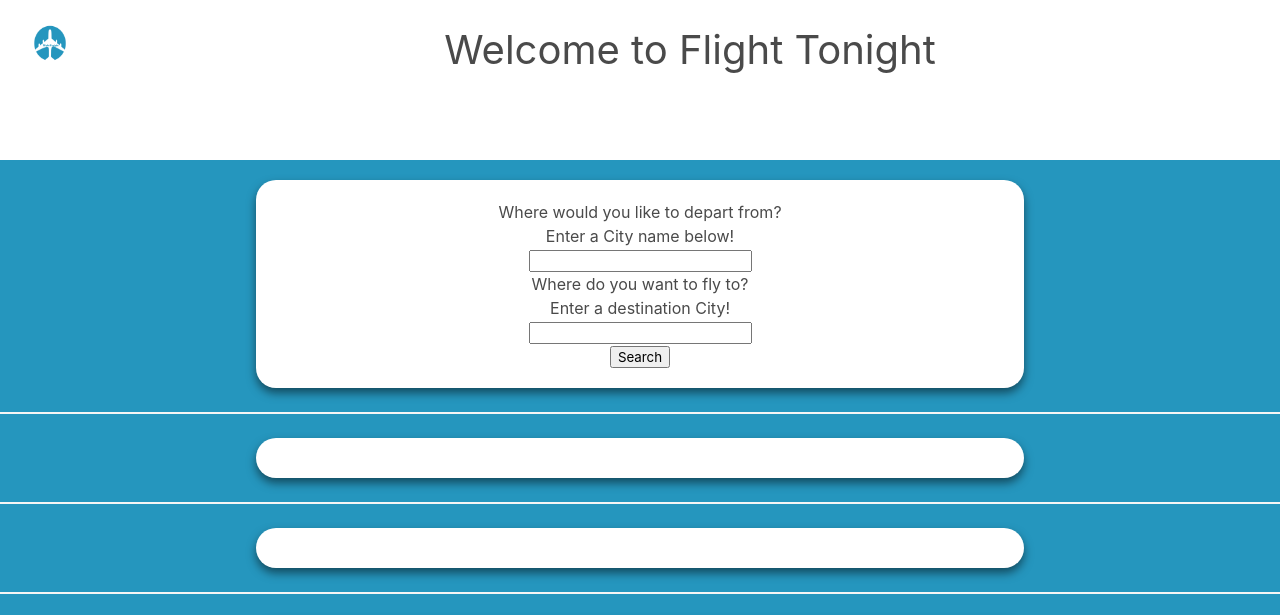
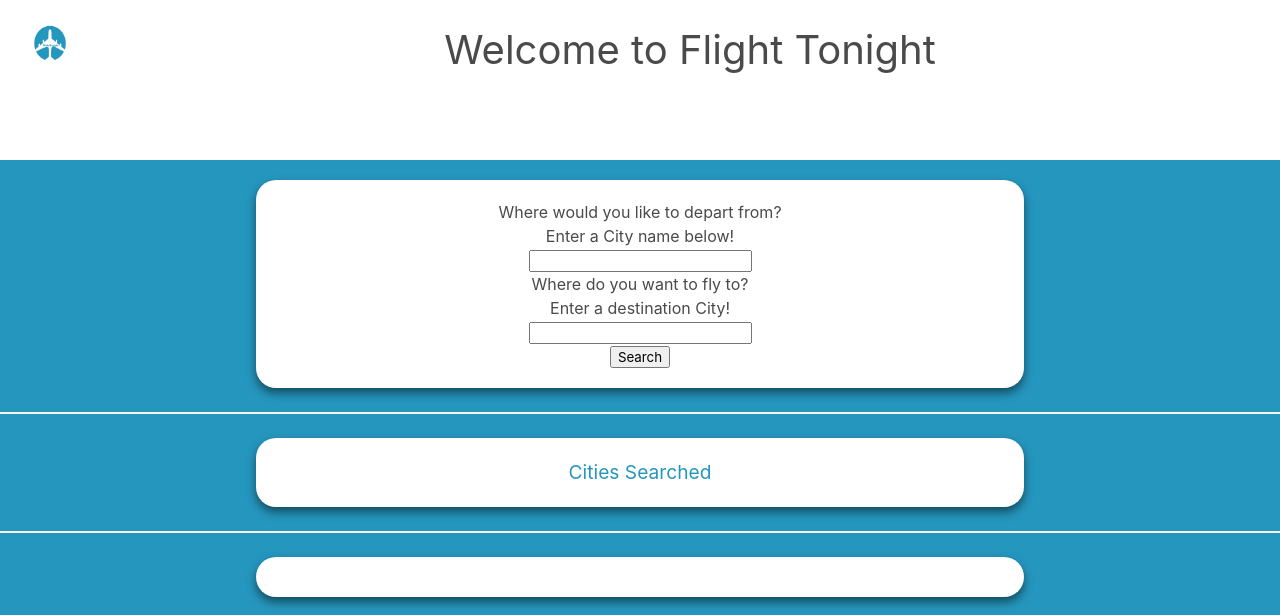
Before and after one commit to elangworth/camps-a-lot, a plain HTML site: page index.html in a window 1280 px wide. Shown: the top 615 px of the page. Drawn offline with nearby package versions, Linux system fonts and the light colour scheme; a script that the page names is missing.

Commit message:
added hover state to cities searched and changed color of h2 in that box

```diff
--- a/assets/css/style.css
+++ b/assets/css/style.css
@@ -68,6 +68,14 @@ header img #logo {
     height: 100px;
 }
 
+#cities-searched-title {
+    color:#2596BE;
+    font-size: larger;
+}
+
+#cities-searched-list li:hover {
+    cursor: pointer;
+}
 
   @media only screen and (min-width: 400px) {
     .navbar {
--- a/index.html
+++ b/index.html
@@ -40,6 +40,7 @@
         </div>
         <hr>
         <div class="box" id="cities-container">
+            <h2 id="cities-searched-title">Cities Searched</h2>
             <ul id="cities-searched-list">Destintion Cities</ul>
         </div>
         <hr>
```
